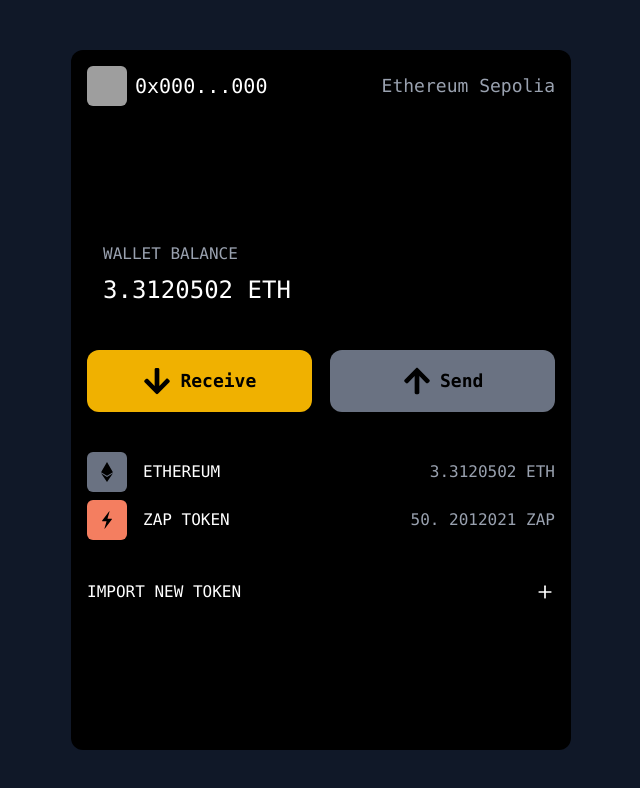
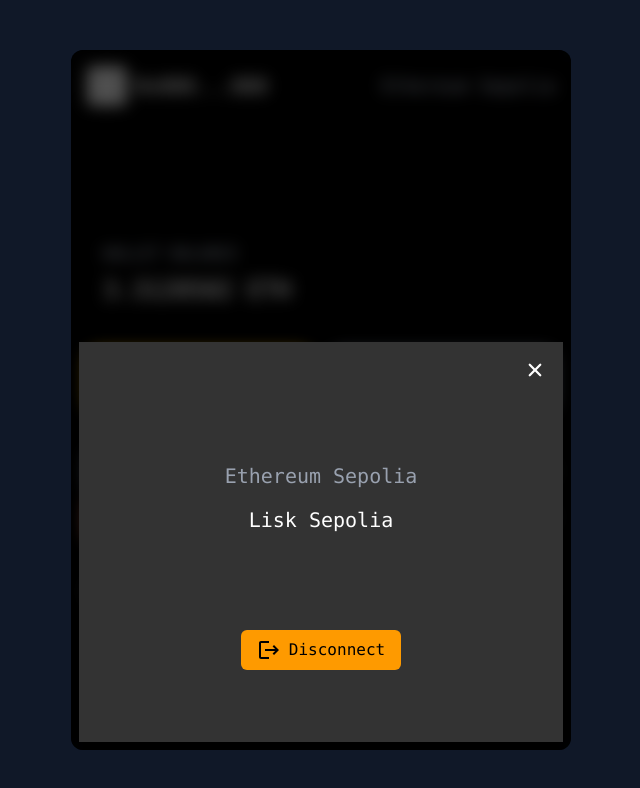
Before and after one commit to collinsadi/litevault, a React (Vite) app: page / in a window 1280 px wide. Shown: the top 788 px of the page, without its empty margins (319-959 px from the left). Built offline with nearby package versions, Linux system fonts and the light colour scheme; grey boxes are pictures that could not be loaded; what @rainbow-me/rainbowkit, wagmi would draw is missing.

Commit message:
chore: added network switch modal

```diff
--- a/src/components/Layout/Layout.tsx
+++ b/src/components/Layout/Layout.tsx
@@ -1,7 +1,7 @@
 export const Layout = ({ children }: { children: React.ReactNode }) => {
   return (
     <div className="flex-col min-h-screen flex items-center justify-center w-full bg-gray-900">
-      <div className="w-[500px] h-[700px] bg-black rounded-xl p-4">{children}</div>
+      <div className="w-[500px] h-[700px] bg-black rounded-xl p-4 relative overflow-x-hidden">{children}</div>
     </div>
   );
 };
--- /dev/null
+++ b/src/components/UI/Modal.tsx
@@ -0,0 +1,15 @@
+import { IoClose } from "react-icons/io5";
+export const Modal = ({ children, onClose }: { children: React.ReactNode, onClose: () => void }) => {
+  return (
+    <div className="w-full h-full  bg-black/50 absolute inset-0 z-50 flex items-end justify-center backdrop-blur-sm p-2">
+      <div className="w-full min-h-[400px] bg-[#333333]  p-4">
+        <div className="flex justify-end">
+          <button className="text-white text-2xl font-mono cursor-pointer" onClick={onClose}>
+            <IoClose size={24} />
+          </button>
+        </div>
+        {children}
+      </div>
+    </div>
+  );
+};
--- /dev/null
+++ b/src/components/UI/NetworkSwitchModal.tsx
@@ -0,0 +1,27 @@
+import { Modal } from "./Modal";
+import { MdLogout } from "react-icons/md";
+
+export const NetworkSwitchModal = () => {
+  const handleClose = () => {
+    console.log("close");
+  };
+  return (
+    <Modal onClose={handleClose}>
+      <div className="w-full flex flex-col items-center justify-center gap-4 mt-20">
+        <h3 className="text-gray-400 text-xl font-mono cursor-pointer">
+          Ethereum Sepolia
+        </h3>
+        <h3 className="text-white text-xl font-mono cursor-pointer">
+          Lisk Sepolia
+        </h3>
+
+        <div className="w-full flex items-center justify-center gap-2 mt-20">
+          <button className="w-fit bg-amber-500 font-mono text-black px-4 py-2 rounded-md flex items-center justify-center gap-2 cursor-pointer">
+            <MdLogout size={24} />
+            Disconnect
+          </button>
+        </div>
+      </div>
+    </Modal>
+  );
+};
--- a/src/pages/Home/Home.tsx
+++ b/src/pages/Home/Home.tsx
@@ -3,6 +3,7 @@
 import { TokenList } from "../../components/Home/TokenList";
 import { WalletBalance } from "../../components/Home/WalletBalance";
 import { Layout } from "../../components/Layout/Layout";
+import { NetworkSwitchModal } from "../../components/UI/NetworkSwitchModal";
 
 export const Home = () => {
   return (
@@ -13,6 +14,7 @@
         <ActionButtons />
         <TokenList />
       </div>
+      <NetworkSwitchModal />
     </Layout>
   );
 };
```
